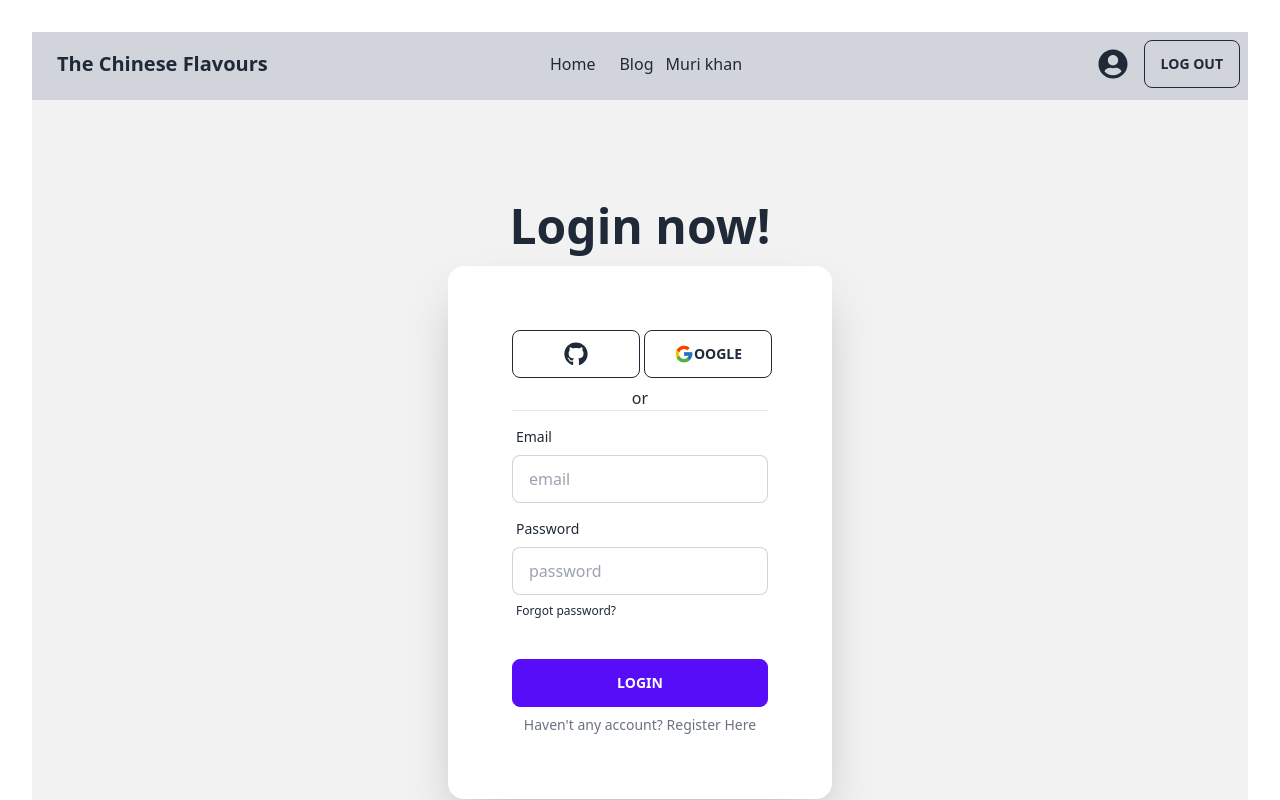
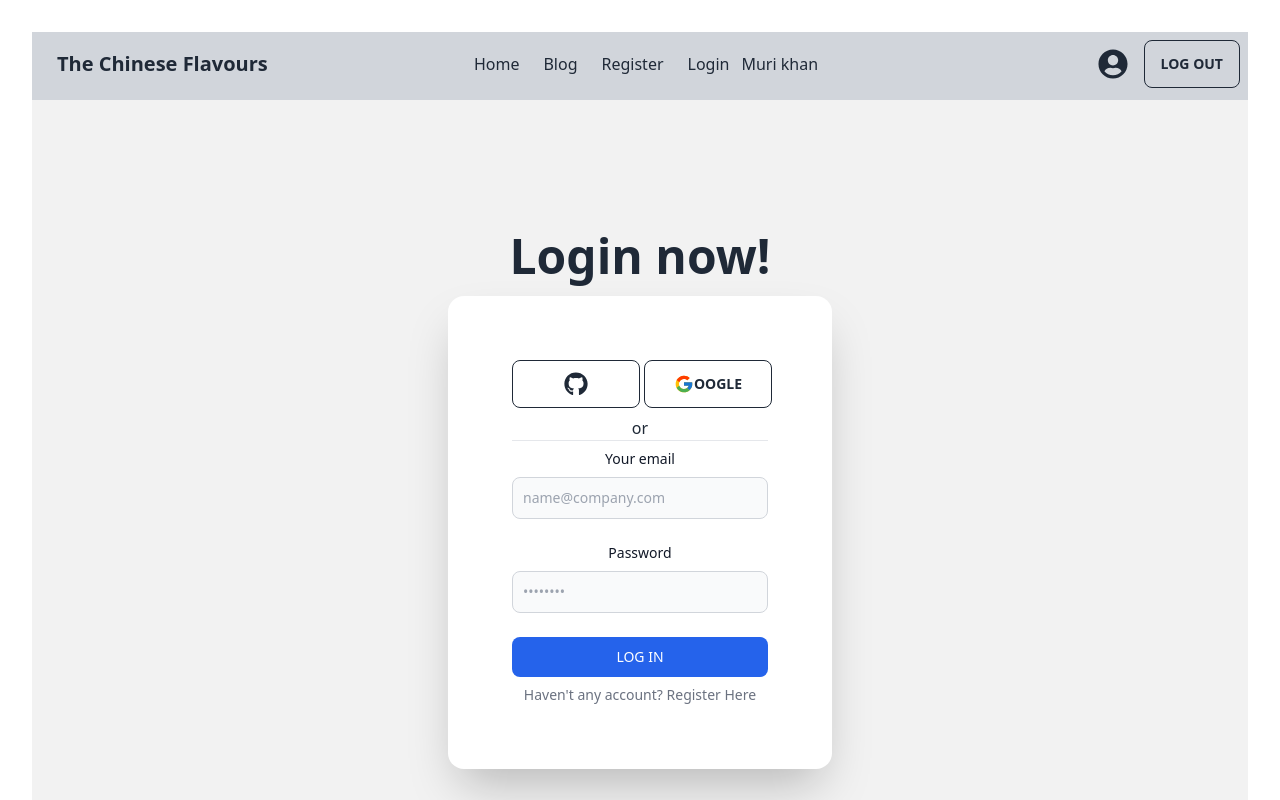
Before and after one commit to Naimur178/cheff-recipe, a React (Vite) app: page /login in a window 1280 px wide. Shown: the top 800 px of the page. Built offline with nearby package versions, Linux system fonts and the light colour scheme; no server answers.

Commit message:
login and register firebase authentication completed

```diff
--- a/src/components/Login/Login.jsx
+++ b/src/components/Login/Login.jsx
@@ -1,9 +1,30 @@
-import React from 'react';
-import {  FaGithub, FaGoogle } from 'react-icons/fa';
-import { Link } from 'react-router-dom';
+import React, { useContext } from 'react';
+import { FaGithub, FaGoogle } from 'react-icons/fa';
+import { Form, Link } from 'react-router-dom';
 import { FcGoogle } from "react-icons/fc";
+import { AuthContext } from '../../provider/AuthProvider';
 
 const Login = () => {
+    const { logIn } = useContext(AuthContext);
+    const handleLogIn = event => {
+        event.preventDefault();
+        const form = event.target;
+        const email = form.email.value;
+        const password = form.password.value;
+        console.log(email, password);
+
+        logIn(email, password)
+        .then(result => {
+            const loggedUser = result.user;
+            console.log(loggedUser);
+        } )
+        .catch(error => {
+            console.log(error);
+        })
+
+
+    }
+
     return (
         <div>
             <div className="hero min-h-screen bg-base-200">
@@ -15,25 +36,26 @@
                     <div className="card flex-shrink-0 w-full max-w-sm shadow-2xl bg-base-100">
                         <div className="card-body">
                             <div className='flex flex-row'>
-                        <button className="btn btn-outline basis-1/2 mx-auto text-2xl"> <FaGithub/> </button>
-                        <button className="btn btn-outline basis-1/2 mx-1"><span className='text-xl'><FcGoogle/></span> oogle </button>
+                                <button className="btn btn-outline basis-1/2 mx-auto text-2xl"> <FaGithub /> </button>
+                                <button className="btn btn-outline basis-1/2 mx-1"><span className='text-xl'><FcGoogle /></span> oogle </button>
 
                             </div>
                             <div>
                                 <p className='text-center'>or</p>
                                 <hr />
                             </div>
+                            {/* <Form>
                             <div className="form-control">
                                 <label className="label">
                                     <span className="label-text">Email</span>
                                 </label>
-                                <input type="text" placeholder="email" className="input input-bordered" />
+                                <input type="text" placeholder="email" name='email' className="input input-bordered" />
                             </div>
                             <div className="form-control">
                                 <label className="label">
                                     <span className="label-text">Password</span>
                                 </label>
-                                <input type="text" placeholder="password" className="input input-bordered" />
+                                <input type="text" name='password' placeholder="password" className="input input-bordered" />
                                 <label className="label">
                                     <a href="#" className="label-text-alt link link-hover">Forgot password?</a>
                                 </label>
@@ -41,6 +63,32 @@
                             <div className="form-control mt-6">
                                 <button className="btn btn-primary">Login</button>
                             </div>
+                            </Form> */}
+                            <form onSubmit={handleLogIn} className="space-y-4 md:space-y-6" action="#">
+                                <div>
+                                    <label htmlFor="email" className="block mb-2 text-sm font-medium text-gray-900 dark:text-white">Your email</label>
+                                    <input type="email" name="email" id="email" className="bg-gray-50 border border-gray-300 text-gray-900 sm:text-sm rounded-lg focus:ring-primary-600 focus:border-primary-600 block w-full p-2.5 dark:bg-gray-700 dark:border-gray-600 dark:placeholder-gray-400 dark:text-white dark:focus:ring-blue-500 dark:focus:border-blue-500" placeholder="name@company.com" required="" />
+                                </div>
+
+                                <div>
+                                    <label htmlFor="password" className="block mb-2 text-sm font-medium text-gray-900 dark:text-white">Password</label>
+                                    <input type="password" name="password" id="password" placeholder="••••••••" className="bg-gray-50 border border-gray-300 text-gray-900 sm:text-sm rounded-lg focus:ring-primary-600 focus:border-primary-600 block w-full p-2.5 dark:bg-gray-700 dark:border-gray-600 dark:placeholder-gray-400 dark:text-white dark:focus:ring-blue-500 dark:focus:border-blue-500" required="" />
+                                </div>
+
+                                {/* <div className="flex items-start">
+                      <div className="flex items-center h-5">
+                        <input id="terms" aria-describedby="terms" type="checkbox" className="w-4 h-4 border border-gray-300 rounded bg-gray-50 focus:ring-3 focus:ring-primary-300 dark:bg-gray-700 dark:border-gray-600 dark:focus:ring-primary-600 dark:ring-offset-gray-800" required=""/>
+                      </div>
+                      <div className="ml-3 text-sm">
+                        <label htmlFor="terms" className="font-light text-gray-500 dark:text-gray-300" name='accept'>I accept the <a className="font-medium text-primary-600 hover:underline dark:text-primary-500" href="#">Terms and Conditions</a></label>
+                      </div>
+                  </div> */}
+                                <button type="submit" className="w-full text-white  focus:ring-4 focus:outline-none focus:ring-primary-300 font-medium rounded-lg text-sm px-5 py-2.5 text-center  bg-blue-600 dark:focus:ring-primary-800">LOG IN</button>
+                                {/* <p className="text-sm font-light text-gray-500 dark:text-gray-400">
+                      Already have an account? <a href="#" className="font-medium text-primary-600 hover:underline dark:text-primary-500">Login here</a>
+                  </p> */}
+                            </form>
+
                             <p className="text-sm font-light text-gray-500 dark:text-gray-400">
                                 Haven't any account? <Link to='/register' className="font-medium text-primary-600 hover:underline dark:text-primary-500">Register Here</Link></p>
                         </div>
--- a/src/components/Register/Register.jsx
+++ b/src/components/Register/Register.jsx
@@ -1,6 +1,27 @@
-import React from 'react';
+import React, { useContext } from 'react';
+import { AuthContext } from '../../provider/AuthProvider';
+import { Link } from 'react-router-dom';
 
 const Register = () => {
+    const {createUser} = useContext(AuthContext);
+    const handleRegister= event=> {
+        event.preventDefault();
+        const form = event.target;
+
+        const name = form.name.value;
+        const email = form.email.value;
+        const photo = form.photo.value;
+        const password = form.password.value;
+        console.log(name, email, photo, password);
+        createUser(email, password)
+        .then(result =>{
+            const createdUser = result.user;
+            console.log(createdUser);
+        })
+        .catch(error =>{
+            console.log(error);
+        })
+    }
     return (
         <div>
             <section className="bg-base-200 dark:bg-gray-900">
@@ -14,7 +35,7 @@
               <h1 className="text-xl font-bold leading-tight tracking-tight text-gray-900 md:text-2xl dark:text-white">
                   Create and account
               </h1>
-              <form className="space-y-4 md:space-y-6" action="#">
+              <form onSubmit={handleRegister} className="space-y-4 md:space-y-6" action="#">
                   <div>
                       <label htmlFor="email" className="block mb-2 text-sm font-medium text-gray-900 dark:text-white">Your email</label>
                       <input type="email" name="email" id="email" className="bg-gray-50 border border-gray-300 text-gray-900 sm:text-sm rounded-lg focus:ring-primary-600 focus:border-primary-600 block w-full p-2.5 dark:bg-gray-700 dark:border-gray-600 dark:placeholder-gray-400 dark:text-white dark:focus:ring-blue-500 dark:focus:border-blue-500" placeholder="name@company.com" required=""/>
@@ -33,7 +54,7 @@
                   </div>
                   <div>
                       <label htmlFor="confirm-password" className="block mb-2 text-sm font-medium text-gray-900 dark:text-white">Confirm password</label>
-                      <input type="confirm-password" name="confirm-password" id="confirm-password" placeholder="••••••••" className="bg-gray-50 border border-gray-300 text-gray-900 sm:text-sm rounded-lg focus:ring-primary-600 focus:border-primary-600 block w-full p-2.5 dark:bg-gray-700 dark:border-gray-600 dark:placeholder-gray-400 dark:text-white dark:focus:ring-blue-500 dark:focus:border-blue-500" required=""/>
+                      <input type="password" name="confirm-password" id="confirm-password" placeholder="••••••••" className="bg-gray-50 border border-gray-300 text-gray-900 sm:text-sm rounded-lg focus:ring-primary-600 focus:border-primary-600 block w-full p-2.5 dark:bg-gray-700 dark:border-gray-600 dark:placeholder-gray-400 dark:text-white dark:focus:ring-blue-500 dark:focus:border-blue-500" required=""/>
                   </div>
                   <div className="flex items-start">
                       <div className="flex items-center h-5">
@@ -45,7 +66,7 @@
                   </div>
                   <button type="submit" className="w-full text-white  focus:ring-4 focus:outline-none focus:ring-primary-300 font-medium rounded-lg text-sm px-5 py-2.5 text-center  bg-blue-600 dark:focus:ring-primary-800">Create an account</button>
                   <p className="text-sm font-light text-gray-500 dark:text-gray-400">
-                      Already have an account? <a href="#" className="font-medium text-primary-600 hover:underline dark:text-primary-500">Login here</a>
+                      Already have an account? <Link to='/login' className="font-medium text-primary-600 hover:underline dark:text-primary-500">Login here</Link>
                   </p>
               </form>
           </div>
--- a/src/components/shared/Header/Header.jsx
+++ b/src/components/shared/Header/Header.jsx
@@ -23,6 +23,8 @@
                     <ul className="menu menu-horizontal px-1">
                         <Link to="/" className='mx-3'>Home</Link>
                         <Link to="/blog" className='mx-3'>Blog</Link>
+                        <Link to="/register" className='mx-3'>Register</Link>
+                        <Link to="/login" className='mx-3'>Login</Link>
 
                         <p>{user.displayName}</p>
                     </ul>
--- a/src/provider/AuthProvider.jsx
+++ b/src/provider/AuthProvider.jsx
@@ -1,13 +1,22 @@
 import React, { createContext } from 'react';
-import { getAuth } from "firebase/auth";
+import { createUserWithEmailAndPassword, getAuth, signInWithEmailAndPassword } from "firebase/auth";
 import app from '../firebase.config';
 export const AuthContext = createContext(null);
 
 const auth = getAuth(app);
+
 const AuthProvider = ({children}) => {
     const user = {displayName: 'Muri khan'}
+    const createUser = (email, password)=>{
+        return createUserWithEmailAndPassword(auth, email, password);
+    }
+    const logIn = (email, password) =>{
+        return signInWithEmailAndPassword(auth, email, password);
+    }
     const authInfo = {
-        user
+        user,
+        createUser,
+        logIn
     }
     return (
         <AuthContext.Provider value={authInfo}>
```
Lines whose indentation alone changed are shown as unchanged.
